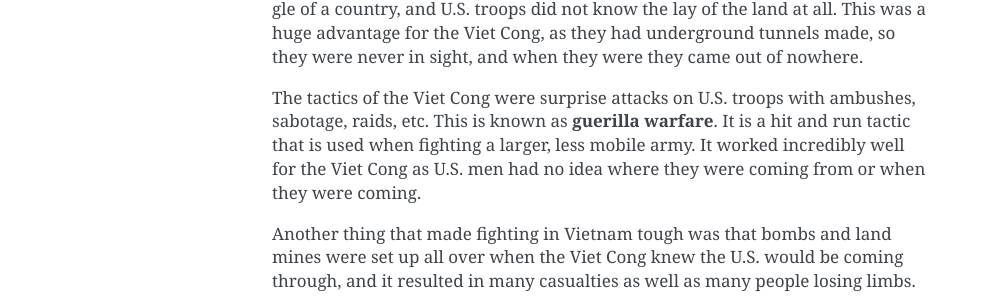
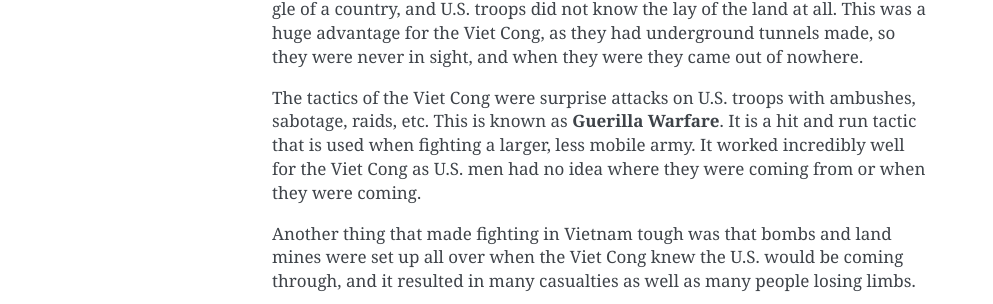
Before and after one commit to SamLaw2198/the_american_wars, a Sphinx documentation site: the page built from source/josh_osborne/page2.rst, in a window 1280 px wide. Shown: the part 426-730 px from the top of the page, without its empty margins (148-1141 px from the left). Built offline with Sphinx 7.4.7, drawn with Linux system fonts in a browser that asks for light colours.

Commit message:
poppin caps

```diff
--- a/source/josh_osborne/page2.rst
+++ b/source/josh_osborne/page2.rst
@@ -23,7 +23,7 @@ This was a huge advantage for the Viet Cong, as they had underground tunnels
 made, so they were never in sight, and when they were they came out of nowhere.
 
 The tactics of the Viet Cong were surprise attacks on U.S. troops with ambushes,
-sabotage, raids, etc. This is known as **guerilla warfare**. It is a hit and run
+sabotage, raids, etc. This is known as **Guerilla Warfare**. It is a hit and run
 tactic that is used when fighting a larger, less mobile army. It worked
 incredibly well for the Viet Cong as U.S. men had no idea where they were
 coming from or when they were coming.
```
